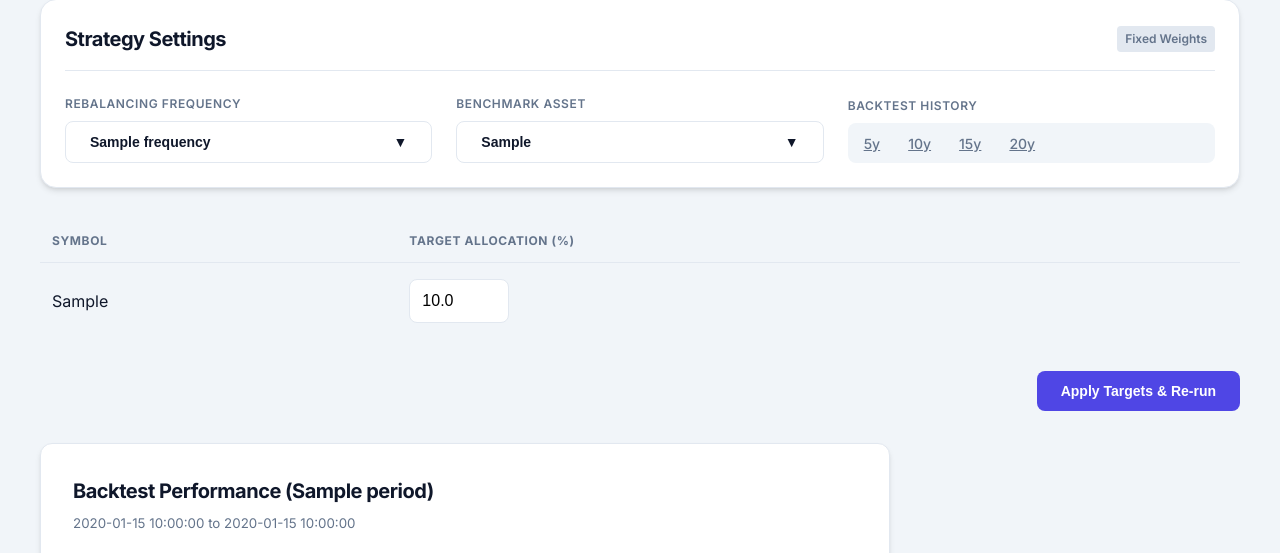
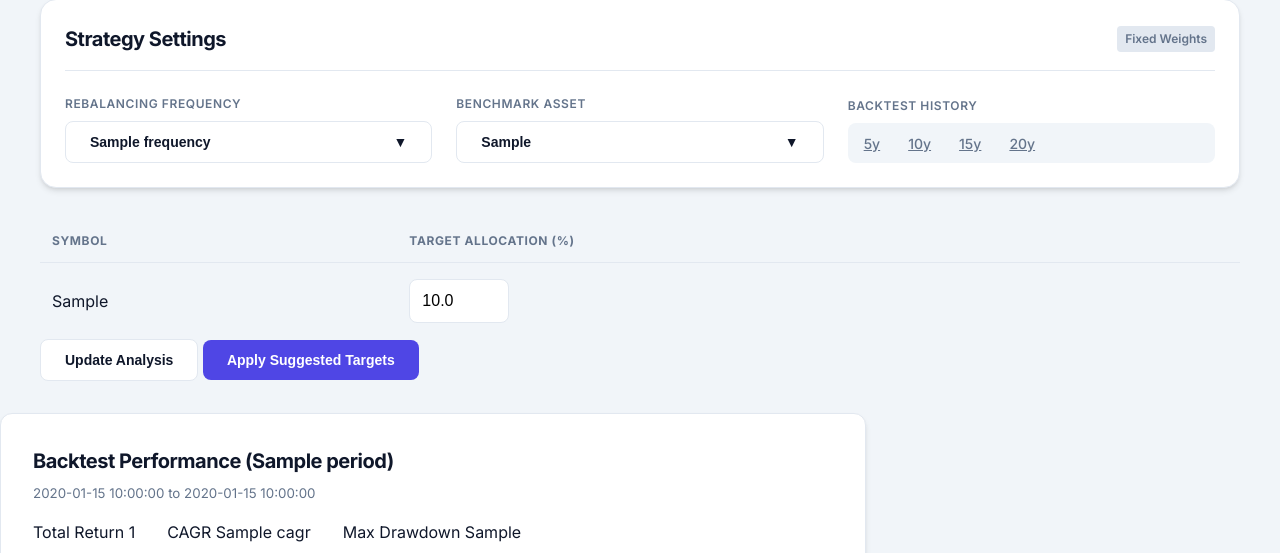
Before and after one commit to rightedges/market_rotation, a Flask app: template app/templates/rotation/fixed_analysis.html in a window 1280 px wide. Shown: the part 218-771 px from the top of the page. Run offline with Flask 3, Linux system fonts and the light colour scheme; tables that the repository leaves empty hold one stand-in row (values such as "Sample post"); the template is opened without the code that fills it: values that come from a table or form of the project are taken from there, most other values are stand-ins (such as "Sample title", 1, 10 or a date in 2020).

Commit message:
Added Apply Suggested Targets in the fixed portfolio analysis

```diff
--- a/app/templates/rotation/fixed_analysis.html
+++ b/app/templates/rotation/fixed_analysis.html
@@ -102,8 +102,8 @@
             </tbody>
         </table>
     </div>
-    <div class="form-actions" style="margin-top: 2rem; text-align: right;">
-        <button type="submit" class="btn btn-primary">Apply Targets & Re-run</button>
+    <button type="submit" name="action" value="analyze" class="btn btn-secondary">Update Analysis</button>
+    <button type="submit" name="action" value="apply" class="btn btn-primary">Apply Suggested Targets</button>
     </div>
 </form>
 
```
Also changed, not shown: app/routes/rotation.py (+12 -6 lines).
